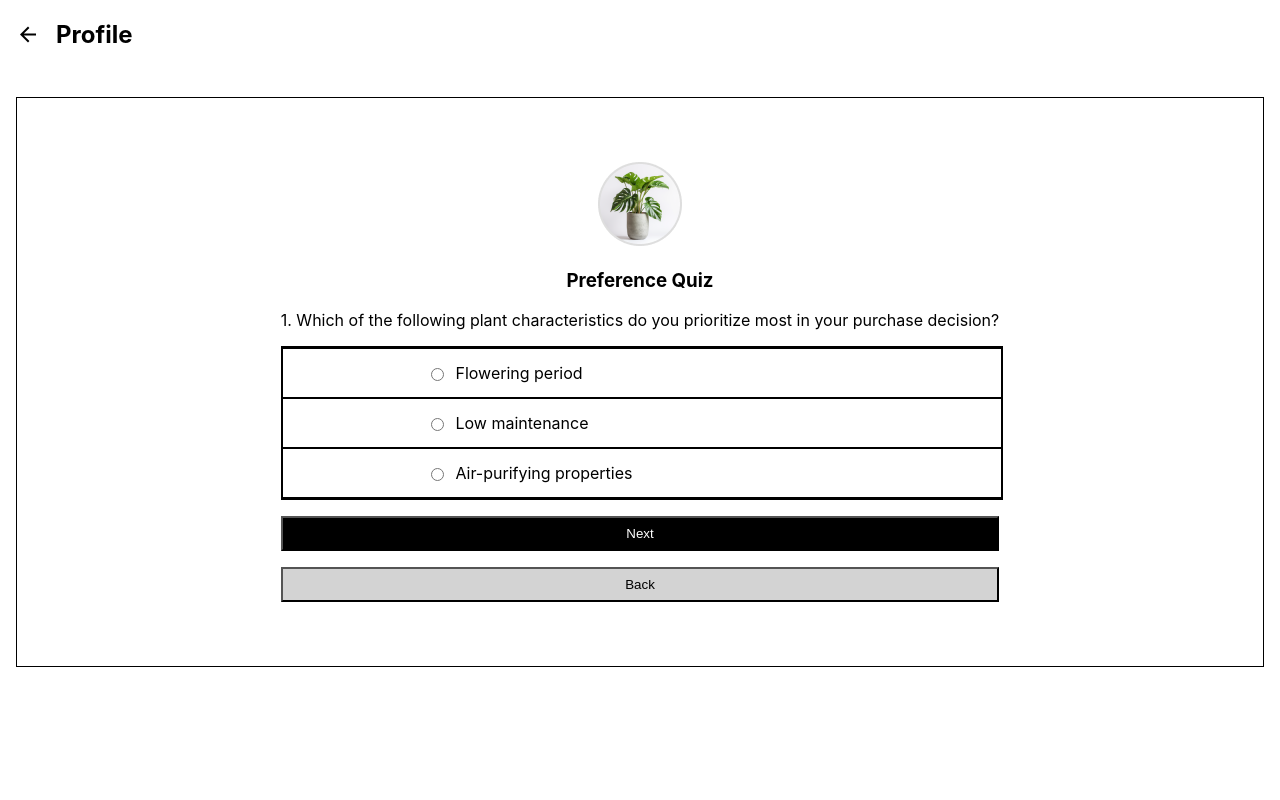
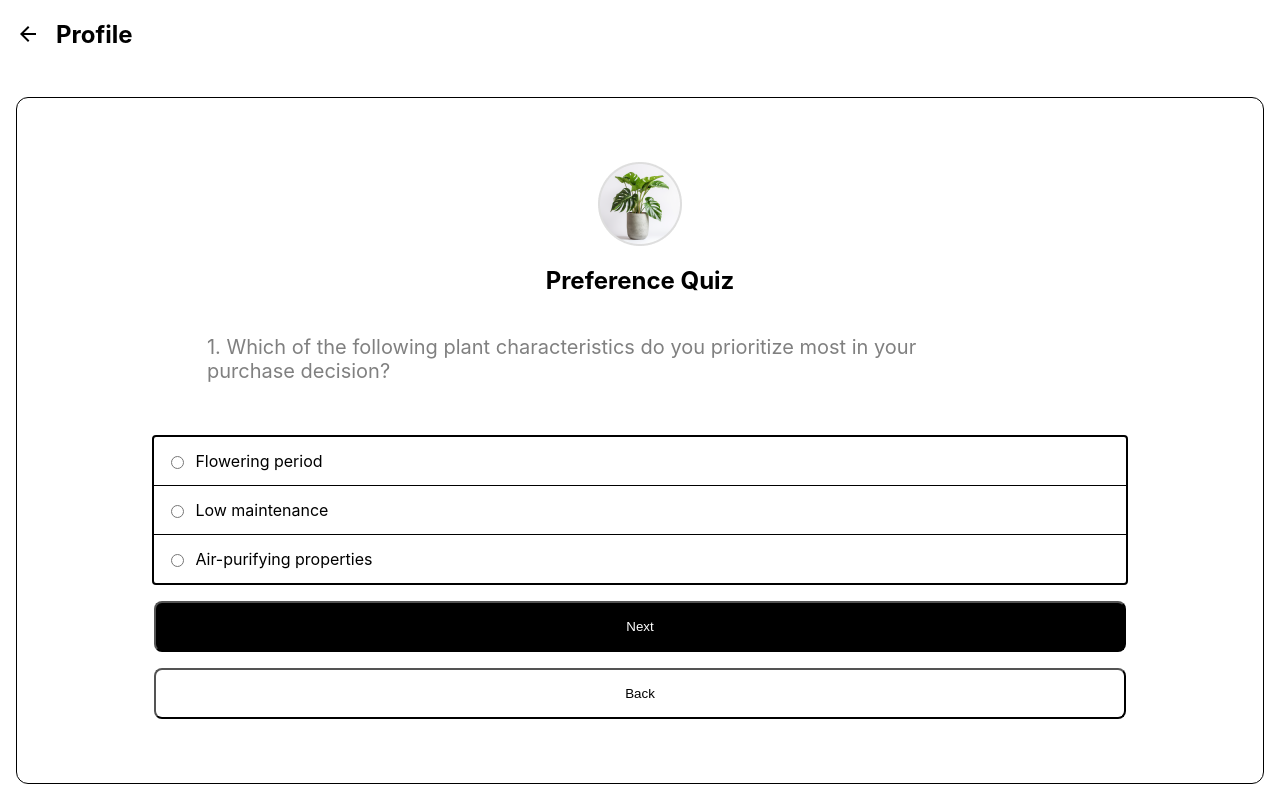
Before and after one commit to Nicholos-Steadman/tech-fusion-client, a React (Create React App) app: page /quiz/one in a window 1280 px wide. Built offline with nearby package versions, Linux system fonts and the light colour scheme.

Commit message:
started functionality for quiz

```diff
--- a/src/App.css
+++ b/src/App.css
@@ -1,4 +1,4 @@
-.App {
+/* .App {
   text-align: center;
 }
 
@@ -35,4 +35,4 @@
   to {
     transform: rotate(360deg);
   }
-}
+} */
--- a/src/App.js
+++ b/src/App.js
@@ -4,18 +4,22 @@ import Home from './Pages/Home';
 import QuizOne from './Pages/QuizOne';
 import QuizTwo from './Pages/QuizTwo';
 import Profile from './Pages/Profile';
+import QuizThree from './Pages/QuizThree';
+import { useState } from 'react';
 // const url = "http://localhost:8080/";
 
 
 function App() {
+  const [quizPage, setQuizPage] = useState("");
   return (
     <div className="App">
       <BrowserRouter>
         <Routes>
           <Route path="/" element={<Home />} />
           <Route path="/profile" element={<Profile />} />
-          <Route path="/quiz/one" element={<QuizOne />} />
-          <Route path="/quiz/two" element={<QuizTwo />} />
+          <Route path="/quiz/one" element={<QuizOne quizPage={quizPage} setQuizPage={setQuizPage} />} />
+          <Route path="/quiz/two" element={<QuizTwo quizPage={quizPage} setQuizPage={setQuizPage} />} />
+          <Route path="/quiz/three" element={<QuizThree quizPage={quizPage} setQuizPage={setQuizPage} />} />
         </Routes>
       </BrowserRouter>
     </div>
--- a/src/Components/Quiz/Quiz.js
+++ b/src/Components/Quiz/Quiz.js
@@ -1,42 +1,100 @@
-import React from "react";
+import React, { useState } from "react";
 import img from "../../assets/icons/arrow_back_black_24dp.svg";
 import quizPic from "../../assets/images/quiz-image.png";
+import { Link, useNavigate } from "react-router-dom";
 import "./Quiz.scss";
 
-function Quiz({ question, answerOne, answerTwo, answerThree }) {
+function Quiz({
+  quizPage,
+  setQuizPage,
+  question,
+  answerOne,
+  answerTwo,
+  answerThree,
+  tagOne,
+  tagTwo,
+  tagThree,
+  nextQ
+}) {
+  const navigate = useNavigate();
+  const [selectedAnswer, setSelectedAnswer] = useState("");
+
+  function handleRadioChange(event) {
+    setSelectedAnswer(event.target.value);
+  }
+
+  function handleSubmit(event) {
+    const pageOne = "/quiz/one";
+    const pageTwo = "/quiz/two";
+    const pageThree = "/quiz/three";
+    event.preventDefault();
+    console.log(selectedAnswer);
+    // if (!quizPage) {
+    //   setQuizPage(pageTwo);
+    // } else if (quizPage === pageTwo) {
+    //   setQuizPage(pageThree);
+    // }
+    navigate(nextQ);
+  }
+
   return (
     <>
       <div>
         <h2 className="quiz">
-          <img src={img} alt="Arrow Icon" /> Profile
+          <Link className="quiz__back-link" to="/profile">
+            <img src={img} alt="Arrow Icon" />
+          </Link>
+          Profile
         </h2>
       </div>
-      <div className="quiz__container">
-        <form>
+      <div>
+        <form onSubmit={handleSubmit} className="quiz__container">
           <img src={quizPic} alt="Quiz" />
-          <h3>Preference Quiz</h3>
-          <p>{question}</p>
+          <h2>Preference Quiz</h2>
+          <div className="quiz__question--container">
+            <p className="quiz__question">{question}</p>
+          </div>
           <div className="quiz__answers">
-            <div className="quiz__answer">
-              <label htmlFor="answerOne" className="quiz__answer-inner" >
-                <input type="radio" id="answerOne" />
+            <div className="quiz__answer quiz__answer--underline">
+              <label htmlFor="answerOne" className="quiz__answer-inner">
+                <input
+                  name="question"
+                  type="radio"
+                  id="answerOne"
+                  value={tagOne}
+                  onChange={handleRadioChange}
+                />
                 {answerOne}
               </label>
             </div>
-            <div className="quiz__answer">
+            <div className="quiz__answer quiz__answer--underline">
               <label htmlFor="answerTwo" className="quiz__answer-inner">
-                <input type="radio" id="answerTwo" />
+                <input
+                  name="question"
+                  type="radio"
+                  id="answerTwo"
+                  value={tagTwo}
+                  onChange={handleRadioChange}
+                />
                 {answerTwo}
               </label>
             </div>
             <div className="quiz__answer">
               <label htmlFor="answerThree" className="quiz__answer-inner">
-                <input type="radio" id="answerThree" />
+                <input
+                  name="question"
+                  type="radio"
+                  id="answerThree"
+                  value={tagThree}
+                  onChange={handleRadioChange}
+                />
                 {answerThree}
               </label>
             </div>
           </div>
-          <button className="quiz__button">Next</button>
+          <button type="submit" className="quiz__button">
+            Next
+          </button>
           <button className="quiz__button-back">Back</button>
         </form>
       </div>
--- a/src/Components/Quiz/Quiz.scss
+++ b/src/Components/Quiz/Quiz.scss
@@ -3,6 +3,12 @@
   display: flex;
   justify-content: start;
   gap: 1rem;
+  align-items: center;
+  &__back-link{
+    display: flex;
+    justify-content: center;
+    align-items: center;
+  }
 
   &__container {
     display: flex;
@@ -12,15 +18,32 @@
     padding: 4rem 1rem;
     margin: 1rem;
     margin-top: 3rem;
+    border-radius: 12px;
+
+  }
+  &__question-container{
+    height: 3rem;
+    width: 100%;
+    display: flex;
+    justify-content: center;  }
+  &__question{
+    height: 3rem;
+    width: 80%;
+    display: flex;
+    color: grey;
+    padding-left: 2rem;
+    padding-bottom: 2rem;
+    font-size: 1.25rem;
 
   }
     &__answers {
       display: flex;
       flex-direction: column;
-      width: 100%;
+      width: 80%;
       text-wrap: nowrap;
       border: 2px solid black;
       align-items: center;
+      border-radius: 4px;
     }
     &__answer{
         width: 100%;
@@ -28,28 +51,35 @@
         justify-content: start;
         height: 3rem;
         align-items: center;
-        justify-content: center;
-        border: 1px solid black;
+        justify-content: start;
+
+        &--underline{
+        border-bottom: 1px solid black;
+        }
     }
     &__answer-inner{
         width: 60%;
         display: flex;
         justify-content: start;
         gap: 0.5rem;
+        padding-left: .75rem;
     }
     &__button{
         background-color: black;
-        width: 100%;
+        width: 80%;
         color: white;
         margin-top: 1rem;
-        padding: .5rem;
+        padding: 1rem;
+        border-radius: 8px;
     }
     &__button-back{
-        background-color: lightgrey;
-        width: 100%;
+        background-color: white;
+        width: 80%;
         color: black;
         margin-top: 1rem;
-        padding: .5rem;
+        padding: 1rem;
+        border-radius: 8px;
+
     }
 
 }
--- a/src/Pages/QuizOne.js
+++ b/src/Pages/QuizOne.js
@@ -5,10 +5,13 @@ in your purchase decision?`
 const answerOne = 'Flowering period'
 const answerTwo = 'Low maintenance'
 const answerThree = 'Air-purifying properties'
-function QuizOne() {
+const tagOne = "snake"
+const tagTwo = "low maintenence"
+const tagThree = "air purifying"
+function QuizOne({ quizPage, setQuizPage}) {
   return (
     <div>
-      <Quiz question={question} answerOne={answerOne} answerTwo={answerTwo} answerThree={answerThree}/>
+      <Quiz nextQ={"/quiz/two"}  quizPage={quizPage} setQuizPage={setQuizPage} question={question} answerOne={answerOne} answerTwo={answerTwo} answerThree={answerThree} tagOne={tagOne} tagTwo={tagTwo} tagThree={tagThree}/>
     </div>
   )
 }
--- a/src/Pages/QuizThree.js
+++ b/src/Pages/QuizThree.js
@@ -4,10 +4,14 @@ const question = `3.Which environment do you plan to place your plants in?`
 const answerOne = 'Sunny and bright'
 const answerTwo = 'Low light or indirect sunlight'
 const answerThree = 'Humid environment'
+const tagOne = "snake"
+const tagTwo = "low maintenence"
+const tagThree = "air purifying"
+
 function QuizThree() {
   return (
     <div>
-      <Quiz question={question} answerOne={answerOne} answerTwo={answerTwo} answerThree={answerThree}/>
+      <Quiz nextQ={"/"} question={question} answerOne={answerOne} answerTwo={answerTwo} answerThree={answerThree} tageOne={tagOne} tageTwo={tagTwo} tageThree={tagThree}/>
     </div>
   )
 }
--- a/src/Pages/QuizTwo.js
+++ b/src/Pages/QuizTwo.js
@@ -4,10 +4,14 @@ const question = `2. What size of plant are you most interested in purchasing?`
 const answerOne = 'Small succulents or cacti'
 const answerTwo = 'Medium-sized potted plants'
 const answerThree = 'Large floor plants or trees'
+const tagOne = "snake"
+const tagTwo = "low maintenence"
+const tagThree = "air purifying"
+
 function QuizTwo() {
   return (
     <div>
-      <Quiz question={question} answerOne={answerOne} answerTwo={answerTwo} answerThree={answerThree}/>
+      <Quiz nextQ={"/quiz/three"} question={question} answerOne={answerOne} answerTwo={answerTwo} answerThree={answerThree} tageOne={tagOne} tageTwo={tagTwo} tageThree={tagThree}/>
     </div>
   )
 }
```
